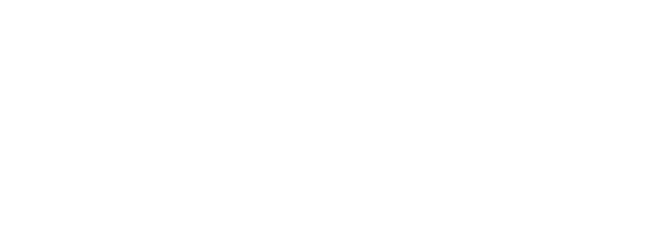
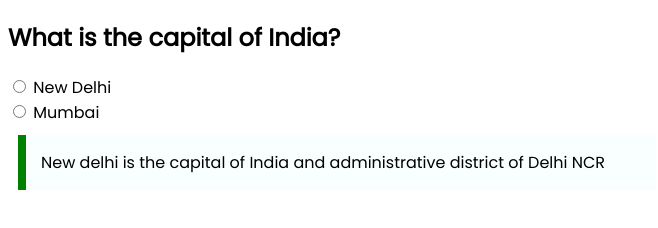
Before and after one commit to acciojob/trivia-vishalpatil4, a website: page main.html in a window 1280 px wide. Shown: the whole page, without its empty margins (0-658 px from the left). Drawn offline with Linux system fonts and the light colour scheme.

Commit message:
Add files via upload

```diff
--- a/main.html
+++ b/main.html
@@ -1,16 +1,31 @@
 <!DOCTYPE html>
+<html lang="en">
+<head>
+    <meta charset="UTF-8">
+    <meta http-equiv="X-UA-Compatible" content="IE=edge">
+    <meta name="viewport" content="width=device-width, initial-scale=1.0">
+    <title>Trivia</title>
+    <link rel="stylesheet" href="style.css">
+    <link rel="preconnect" href="https://fonts.googleapis.com"><link rel="preconnect" href="https://fonts.gstatic.com" crossorigin><link href="https://fonts.googleapis.com/css2?family=Poppins:display=swap" rel="stylesheet">
+</head>
+<body>
+    <style>
+        body{
+            font-family: 'Poppins', sans-serif;
+        }
+    </style>
 
-<html>
+    <H2>What is the capital of India?</H2>
 
-<head>
-	<link rel="stylesheet" href="styles.css">
-</head>
+    <!-- This is for capital city -->
+    <input type="radio"name="vishal" value="New Delhi">
+    <label for="New Delhi">New Delhi</label>
+    <br>
+    <input type="radio"name="vishal" value="Mumbai">
+    <label for="Mumbai">Mumbai</label>
+ <p style="max-width: 600px; margin: 10px; padding: 15px; border-left: 8px solid green;background-color: #f8fffe"
+ ;font-weight: bold;>New delhi is the capital of India and administrative district of Delhi NCR</p>
 
-<body>
-	<!-- the entire body must be written by student -->
-    <script type="text/javascript" src="./script.js">
-</script>
 
 </body>
-
 </html>
```
Also changed, not shown: style.css (added).
